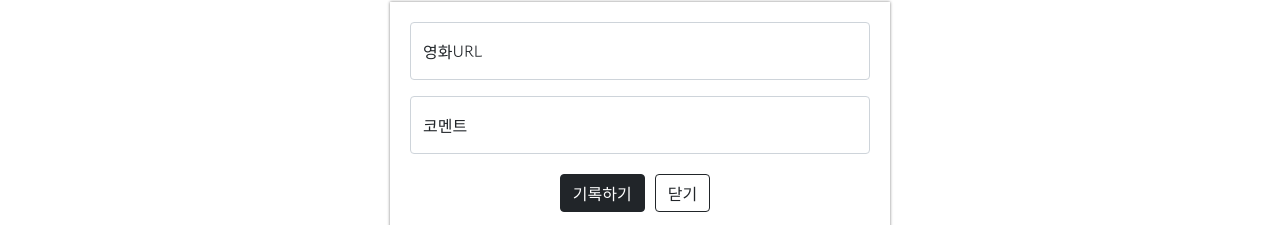
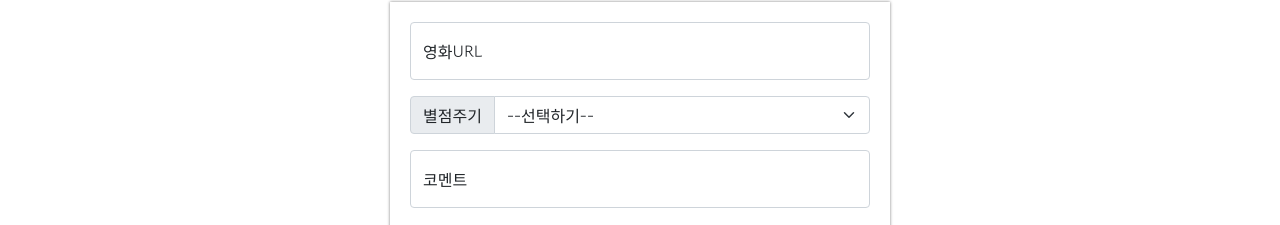
Before and after one commit to yangkm22/mypage, a plain HTML site: page index.html in a window 1280 px wide. Shown: the part 268-493 px from the top of the page. Drawn offline with nearby package versions, Linux system fonts and the light colour scheme.

Commit message:
Update index.html

```diff
--- a/index.html
+++ b/index.html
@@ -82,7 +82,7 @@
             margin-top: 20px;
         }
 
-        .mybtn > button {
+        .mybtn>button {
             margin-right: 10px;
         }
     </style>
@@ -97,6 +97,17 @@
         <div class="form-floating mb-3">
             <input type="email" class="form-control" id="floatingInput" placeholder="name@example.com">
             <label for="floatingInput">영화URL</label>
+        </div>
+        <div class="input-group mb-3">
+            <label class="input-group-text" for="inputGroupSelect01">별점주기</label>
+            <select class="form-select" id="inputGroupSelect01">
+                <option selected>--선택하기--</option>
+                <option value="1">⭐</option>
+                <option value="2">⭐⭐</option>
+                <option value="3">⭐⭐⭐</option>
+                <option value="4">⭐⭐⭐⭐</option>
+                <option value="5">⭐⭐⭐⭐⭐</option>
+            </select>
         </div>
         <div class="form-floating">
             <input type="password" class="form-control" id="floatingPassword" placeholder="Password">
```
